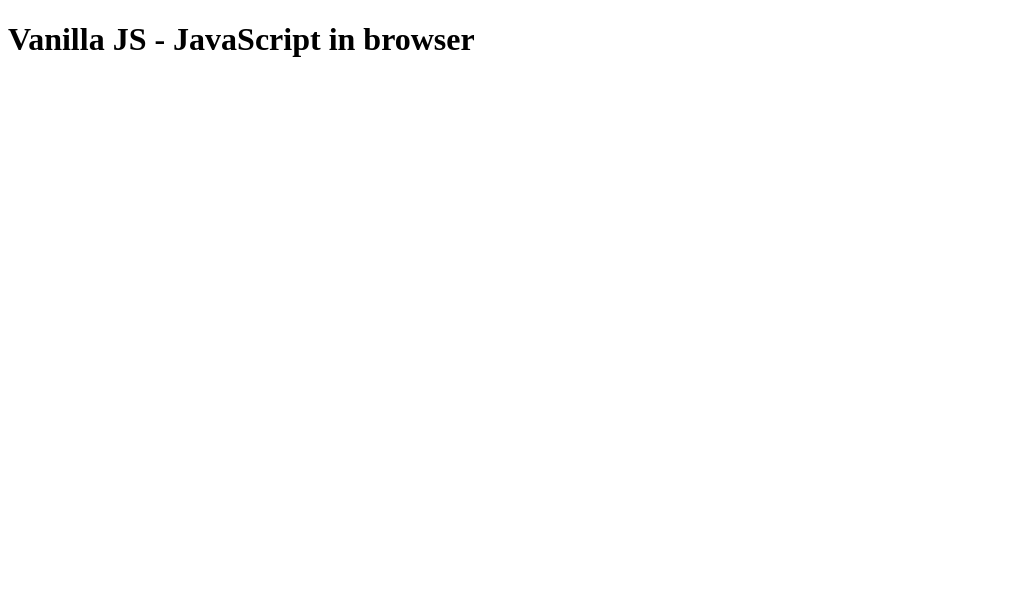
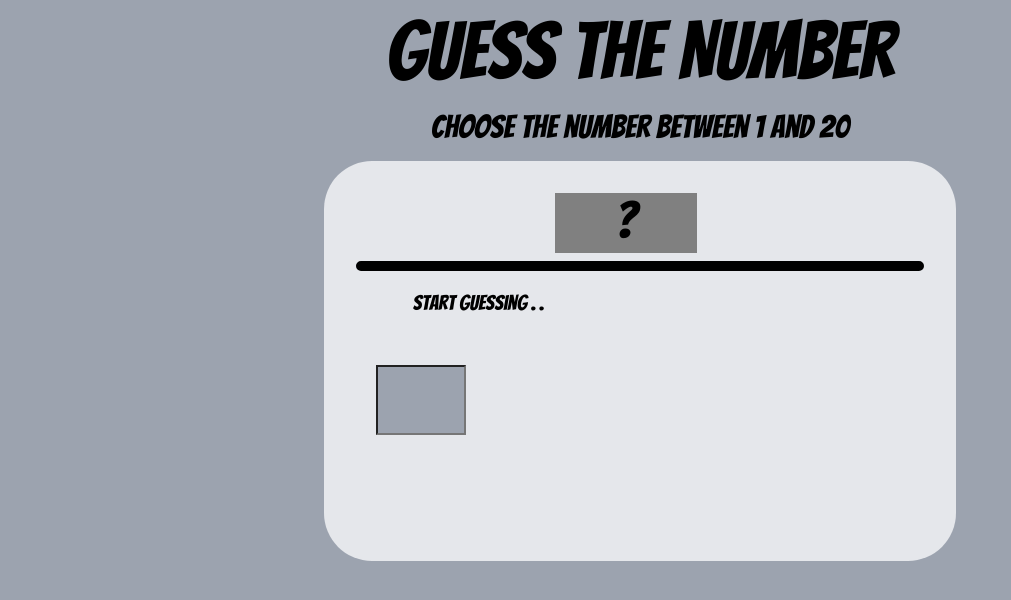
Before and after one commit to vineethpejathaya/Guess-my-number-game, a plain HTML site: page index.html in a window 1280 px wide. Shown: the whole page, without its empty margins (0-1011 px from the left). Drawn offline with Linux system fonts and the light colour scheme.

Commit message:
commit to git

```diff
--- a/index.html
+++ b/index.html
@@ -3,9 +3,21 @@
 <head>
     <meta charset="UTF-8">
     <meta name="viewport" content="width=device-width, initial-scale=1.0">
-    <title>vanilla JS - Javascript in browser</title>
+    <link rel="stylesheet"type="text/css" href="style.css">
+    <title>Guess My Number</title>
 </head>
 <body>
-    <h1>Vanilla JS - JavaScript in browser</h1>
+    <div class="Text" id="main">Guess the Number</div>
+    <br>
+    <div class="Text" id="instruction">Choose the number between 1 and 20</div>
+<br>
+ <section>
+     <div class="result">?</div>
+     <hr>
+     <p class="start-message">Start guessing . .</p>
+    <input type="text" class="input">
+
+
+</section>
 </body>
 </html>
--- /dev/null
+++ b/style.css
@@ -0,0 +1,54 @@
+@import url('https://fonts.googleapis.com/css2?family=Bangers&display=swap');
+* {
+    box-sizing: border-box;
+    background-color: #9CA3AF;
+    font-family: 'Bangers', cursive;
+}
+:root{
+    --primary: #1D4ED8 ;
+    --secondary: #6D28D9;
+    --white: #ffffff;
+}
+.Text{
+    text-align: center;
+}
+#main{
+    font-size: 500%;
+}
+#instruction{
+    font-size: 200%;
+}
+section{
+    background-color: #E5E7EB;
+    padding: 2rem;
+    width:  50%;
+    height: 400px;
+    border-radius: 3rem;
+    margin-left: 25%;
+}
+.result{
+    height: 60px;
+    font-size: 50px;
+    width: 25%;
+    background-color: gray;
+    text-align: center;
+    margin-left: 35%;
+}
+hr{
+    border: 5px solid black;
+  border-radius: 5px;
+}
+p{
+    background-color:#E5E7EB ;
+    font-size: 130%;
+}
+.start-message{
+    margin-left: 10%;
+}
+.input{
+    height: 70px;
+    font-size: 50%;
+    width: 90px;
+    margin-top: 30px;
+    margin-left: 20px;
+}
```
